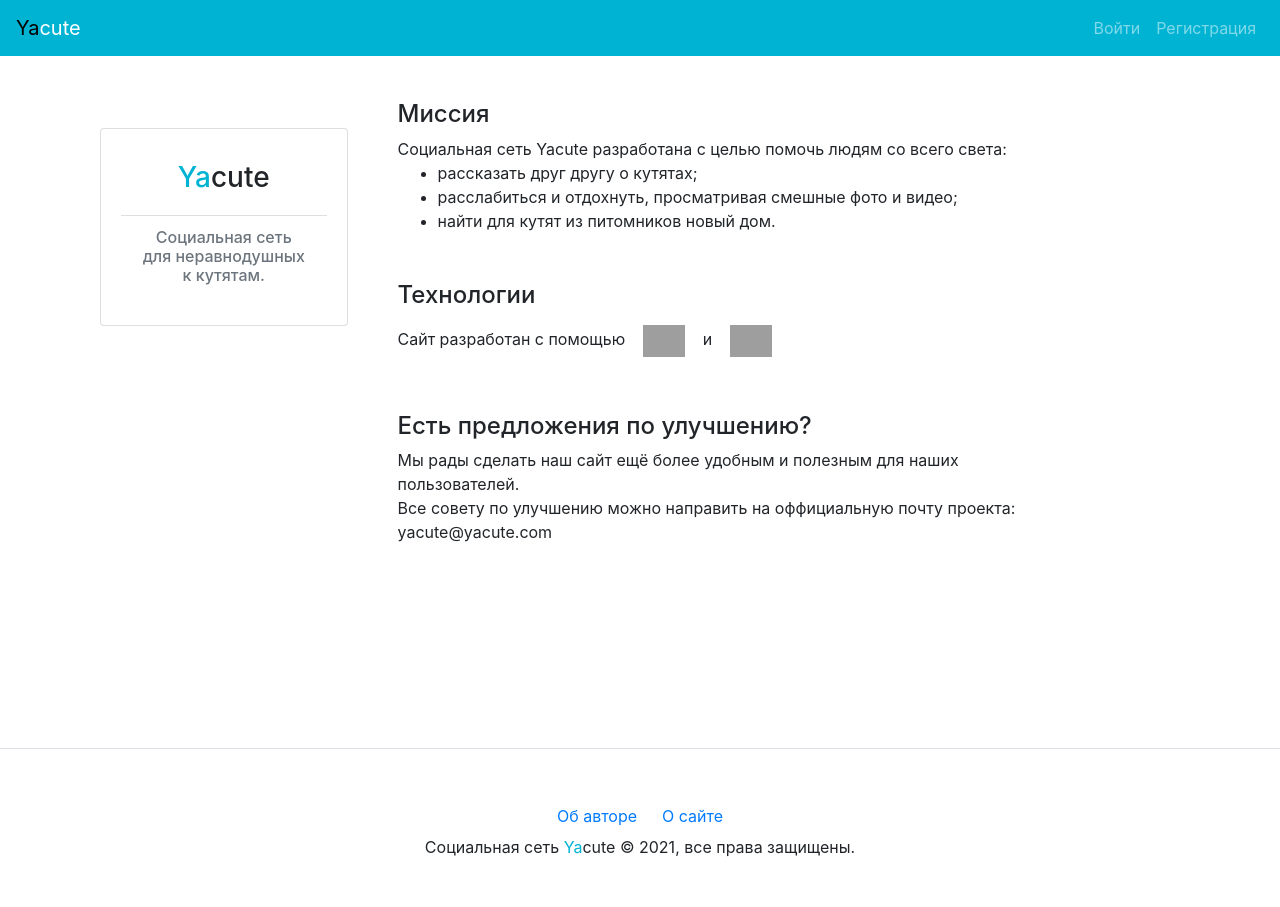
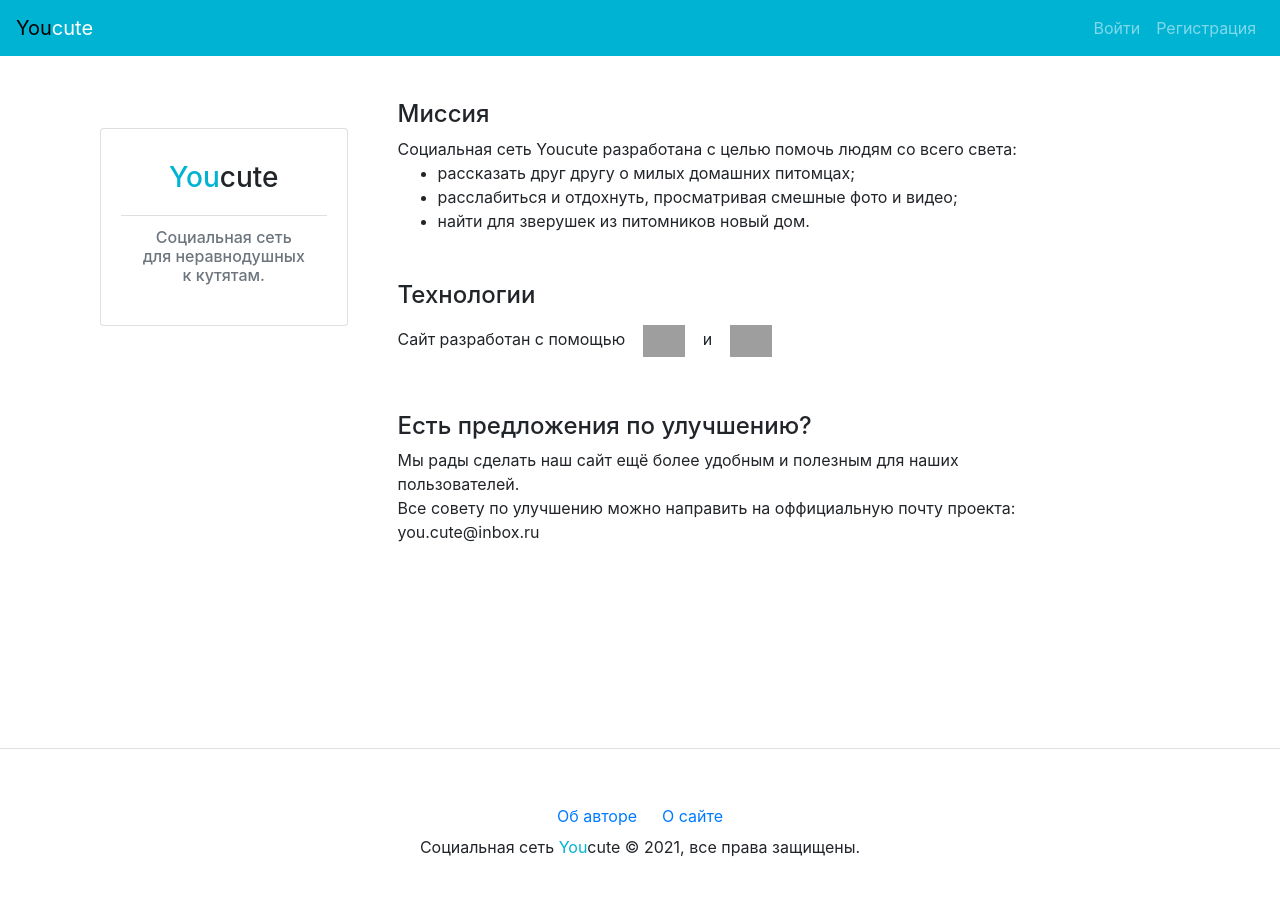
Before and after one commit to IlyaBoyur/youcute, a Django app: page /about/tech/ in a window 1280 px wide. Run offline with Django 3.2, Linux system fonts and the light colour scheme; some libraries are stand-ins or nearby versions; grey boxes are pictures that could not be loaded.

Commit message:
Add logo.html widget and update static pages

```diff
--- a/about/templates/author.html
+++ b/about/templates/author.html
@@ -48,7 +48,7 @@
             <div class="h4">
               Об авторе
             </div>
-            <p>Автор проекта является заядлым любителем кутят.</p>
+            <p>Автор проекта увлекается программированием, гаджетами и электронными DIY устройствами.</p>
           </div>
         </div><!-- card-body -->
       </div>
--- a/about/templates/tech.html
+++ b/about/templates/tech.html
@@ -11,7 +11,7 @@
             <ul class="list-group list-group-flush">
               <li class="list-group-item">
                 <div class="h3 text-center">
-                  <span style="color:rgb(0, 179, 211)">Ya</span>cute
+                  {% include 'logo.html' %}
                 </div>
               </li>
               <li class="list-group-item">
@@ -28,11 +28,11 @@
         <div class="card-body">
           <div class="card-text">
             <div class="h4">Миссия</div>
-              Социальная сеть Yacute разработана с целью помочь людям со всего света:
+              Социальная сеть {{ logo_text }} разработана с целью помочь людям со всего света:
               <ul>
-                <li>рассказать друг другу о кутятах;</li>
+                <li>рассказать друг другу о милых домашних питомцах;</li>
                 <li>расслабиться и отдохнуть, просматривая смешные фото и видео;</li>
-                <li>найти для кутят из питомников новый дом.</li>
+                <li>найти для зверушек из питомников новый дом.</li>
               </ul>
               <div class="h4 mt-5">Технологии</div>
                 <p>
@@ -49,7 +49,7 @@
               <div class="h4 mt-5">Есть предложения по улучшению?</div>
               <p>
                 Мы рады сделать наш сайт ещё более удобным и полезным для наших пользователей.<br>
-                Все совету по улучшению можно направить на оффициальную почту проекта: yacute@yacute.com
+                Все совету по улучшению можно направить на оффициальную почту проекта: you.cute@inbox.ru
               </p>
           </div>
         </div><!-- card-body -->
--- a/templates/footer.html
+++ b/templates/footer.html
@@ -7,6 +7,6 @@
   </div>
 
   <p class="text-center">
-    Социальная сеть <span style="color:rgb(0, 179, 211)">Ya</span>cute © {{ year }}, все права защищены.
+    Социальная сеть {% include 'logo.html' %} © {{ year }}, все права защищены.
   </p>
 </footer>
--- /dev/null
+++ b/templates/logo.html
@@ -0,0 +1,5 @@
+{% if not black %}
+  <span style="color:rgb(0, 179, 211)">You</span>cute
+{% else %}
+  <span style="color:black">You</span>cute
+{% endif %}
--- a/templates/nav.html
+++ b/templates/nav.html
@@ -1,5 +1,7 @@
 <nav class="navbar navbar-expand-sm navbar-dark fixed-top", style="background-color:rgb(0, 179, 211)">
-  <a class="navbar-brand" href="{% url 'index' %}"><span style="color:black">Ya</span>cute</a>
+  <a class="navbar-brand" href="{% url 'index' %}">
+    {% include 'logo.html' with black=True %}
+  </a>
   <ul class="navbar-nav mr-auto">
     {% if user.is_authenticated %}
       <li class="nav-item">
```
